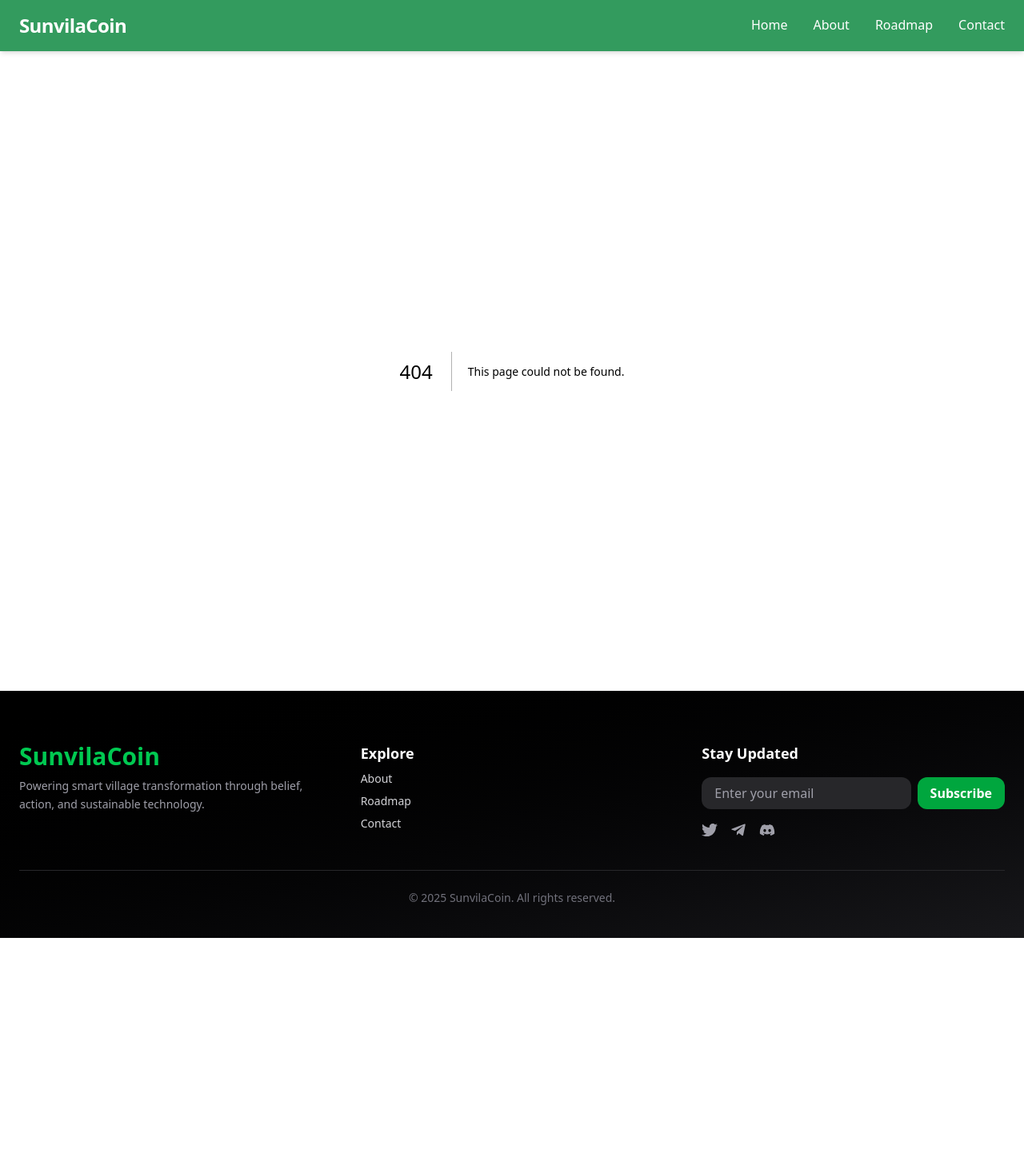
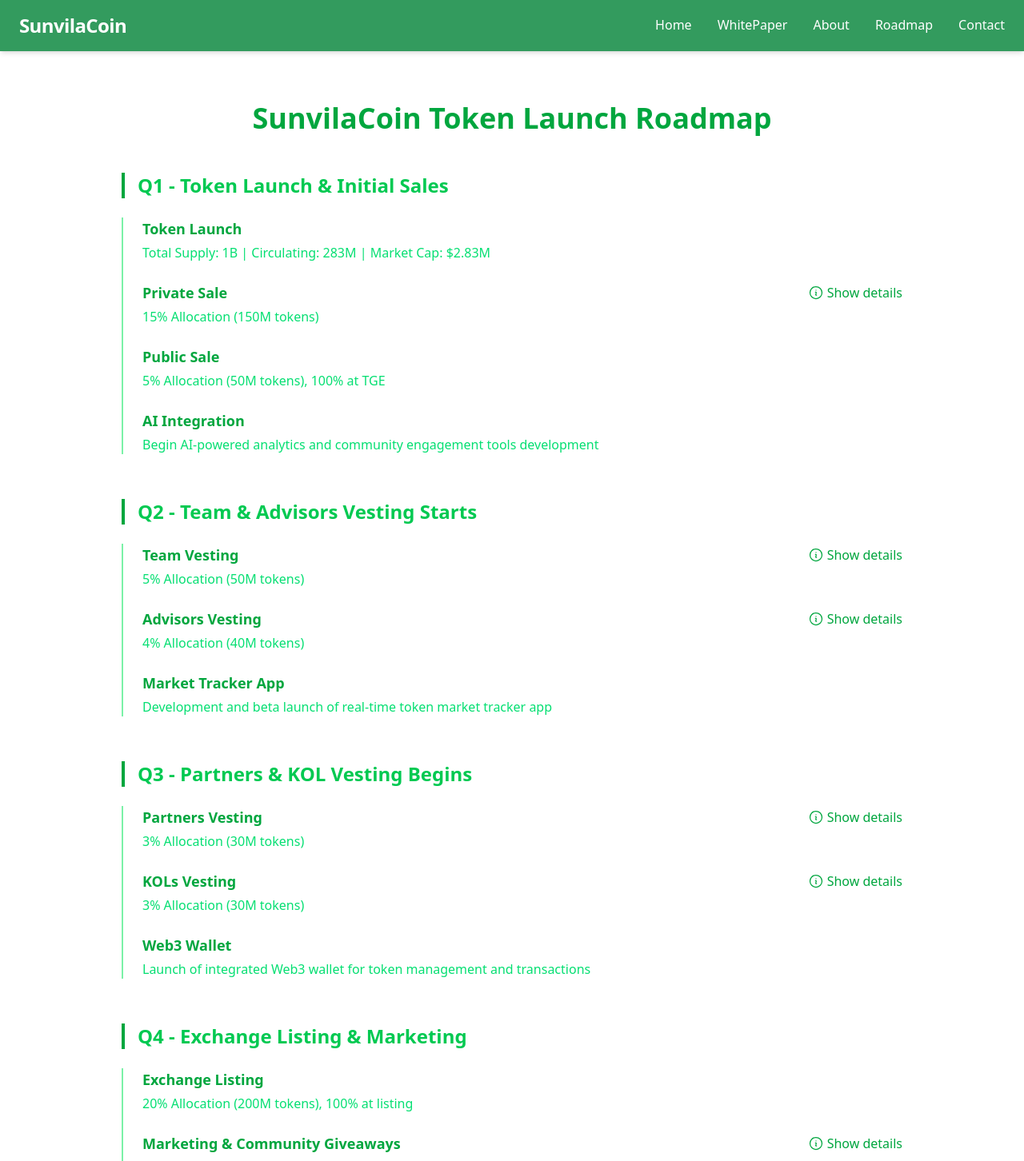
Before and after one commit to bellapacx/sunvila, a Next.js app: page /roadmap in a window 1280 px wide. Before the commit this address had no page. Shown: the top 1452 px of the page at 80% size. Before the commit the page ends 1173 px from the top, so only its background shows below. Built offline with nearby package versions, Linux system fonts and the light colour scheme.

Commit message:
lastrevission1s2

```diff
--- a/app/components/layout/Header.tsx
+++ b/app/components/layout/Header.tsx
@@ -9,19 +9,12 @@ export default function Header() {
 
   const navItems = [
     { label: 'Home', href: '/' },
-    { label: 'About', href: 'about' },
-    { label: 'Roadmap', href: 'roadmap' },
-    { label: 'Contact',href: '/contact', type: 'page' },
+    { label: 'WhitePaper', href: '/whitepaper.pdf' },
+    { label: 'About', href: '/about' },
+    { label: 'Roadmap', href: '/roadmap' },
+    { label: 'Contact', href: '/contact' },
+     // Actual page
   ];
-
-  // Scroll smoothly to section and close menu (for mobile)
-  function handleScroll(href: string) {
-    const element = document.getElementById(href);
-    if (element) {
-      element.scrollIntoView({ behavior: 'smooth' });
-    }
-    setIsOpen(false);
-  }
 
   return (
     <header className="sticky top-0 z-50 w-full backdrop-blur-md bg-green-700/80 text-white shadow-md">
@@ -29,7 +22,6 @@ export default function Header() {
         {/* Logo */}
         <a
           href="#home"
-          onClick={() => handleScroll('home')}
           className="text-2xl font-black tracking-tight hover:opacity-90 transition cursor-pointer"
         >
           SunvilaCoin
@@ -40,11 +32,7 @@ export default function Header() {
           {navItems.map(({ label, href }) => (
             <a
               key={href}
-              href={`#${href}`}
-              onClick={(e) => {
-                e.preventDefault();
-                handleScroll(href);
-              }}
+              href={href}
               className="relative group transition text-white hover:text-yellow-300 cursor-pointer"
             >
               {label}
@@ -77,11 +65,8 @@ export default function Header() {
             {navItems.map(({ label, href }) => (
               <a
                 key={href}
-                href={`#${href}`}
-                onClick={(e) => {
-                  e.preventDefault();
-                  handleScroll(href);
-                }}
+                href={href}
+                onClick={() => setIsOpen(false)}
                 className="block py-3 text-lg font-medium hover:text-yellow-400 transition cursor-pointer"
               >
                 {label}
--- a/app/components/sections/GDHRPkeyfeatures.tsx
+++ b/app/components/sections/GDHRPkeyfeatures.tsx
@@ -25,7 +25,7 @@ const features = [
   },
   {
     title: 'DAO Governance',
-    description: 'Diaspora investors vote on new projects and platform direction.',
+    description: 'Key Diaspora investors vote on new projects and platform direction.',
     icon: UsersIcon,
   },
 ]
--- a/app/components/sections/tokenomics.tsx
+++ b/app/components/sections/tokenomics.tsx
@@ -72,7 +72,7 @@ export default function Tokenomics() {
         <motion.div
   className="max-w-sm mx-auto bg-green-800 bg-opacity-40 rounded-3xl p-8 shadow-2xl"
   initial={{ scale: 0.85, opacity: 0 }}
-  whileInView={{ scale: 1.5, opacity: 1 }}
+  whileInView={{ scale: 1, opacity: 1 }}
   transition={{ duration: 0.6, ease: 'easeOut' }}
 >
   <PieChart
--- /dev/null
+++ b/app/roadmap/page.tsx
@@ -0,0 +1,172 @@
+'use client';
+
+import { useState } from 'react';
+import { InformationCircleIcon } from '@heroicons/react/24/outline';
+
+interface Milestone {
+  title: string;
+  description: string;
+  details?: string;
+}
+
+interface Quarter {
+  title: string;
+  milestones: Milestone[];
+}
+
+const quarters: Quarter[] = [
+  {
+    title: 'Q1 - Token Launch & Initial Sales',
+    milestones: [
+      {
+        title: 'Token Launch',
+        description: 'Total Supply: 1B | Circulating: 283M | Market Cap: $2.83M',
+      },
+      {
+        title: 'Private Sale',
+        description: '15% Allocation (150M tokens)',
+        details: 'TGE 25% (37.5M tokens), Cliff 1 month, 75% linear over 4 months',
+      },
+      {
+        title: 'Public Sale',
+        description: '5% Allocation (50M tokens), 100% at TGE',
+      },
+      {
+        title: 'AI Integration',
+        description: 'Begin AI-powered analytics and community engagement tools development',
+      },
+    ],
+  },
+  {
+    title: 'Q2 - Team & Advisors Vesting Starts',
+    milestones: [
+      {
+        title: 'Team Vesting',
+        description: '5% Allocation (50M tokens)',
+        details: 'Cliff 4 months, linear vesting over 2 years',
+      },
+      {
+        title: 'Advisors Vesting',
+        description: '4% Allocation (40M tokens)',
+        details: 'Cliff 3 months, linear vesting over 2 years',
+      },
+      {
+        title: 'Market Tracker App',
+        description: 'Development and beta launch of real-time token market tracker app',
+      },
+    ],
+  },
+  {
+    title: 'Q3 - Partners & KOL Vesting Begins',
+    milestones: [
+      {
+        title: 'Partners Vesting',
+        description: '3% Allocation (30M tokens)',
+        details: '15% TGE, cliff 3 months, 85% linear over 1 year',
+      },
+      {
+        title: 'KOLs Vesting',
+        description: '3% Allocation (30M tokens)',
+        details: '20% TGE, cliff 6 months, 80% linear over 2 years',
+      },
+      {
+        title: 'Web3 Wallet',
+        description: 'Launch of integrated Web3 wallet for token management and transactions',
+      },
+    ],
+  },
+  {
+    title: 'Q4 - Exchange Listing & Marketing',
+    milestones: [
+      {
+        title: 'Exchange Listing',
+        description: '20% Allocation (200M tokens), 100% at listing',
+      },
+      {
+        title: 'Marketing & Community Giveaways',
+        description: '18% Allocation (180M tokens)',
+        details: 'Cliff 1 month, 100% linear vesting over 1 year',
+      },
+    ],
+  },
+  {
+    title: 'Q5 - Development & Liquidity',
+    milestones: [
+      {
+        title: 'Development & Ecosystem',
+        description: '12% Allocation (120M tokens)',
+        details: 'Cliff 3 months, 100% linear vesting over 1 year',
+      },
+      {
+        title: 'Liquidity Pool',
+        description: '15% Allocation (150M tokens)',
+        details: '20% TGE, cliff 6 months, 80% linear vesting over 2 years',
+      },
+    ],
+  },
+];
+
+
+function MilestoneItem({ milestone, isOpen, onToggle }: { milestone: Milestone; isOpen: boolean; onToggle: () => void }) {
+  return (
+    <div className="mb-6">
+      <div className="flex items-center justify-between">
+        <h4 className="text-lg font-semibold text-green-600">{milestone.title}</h4>
+        {milestone.details && (
+          <button
+            onClick={onToggle}
+            aria-expanded={isOpen}
+            className="flex items-center gap-1 text-green-600 hover:text-green-800 focus:outline-none"
+          >
+            <InformationCircleIcon className="w-5 h-5" />
+            <span>{isOpen ? 'Hide details' : 'Show details'}</span>
+          </button>
+        )}
+      </div>
+      <p className="text-green-400 mt-1">{milestone.description}</p>
+      {isOpen && milestone.details && (
+        <p className="mt-2 text-green-700 bg-green-100 rounded-md p-3 whitespace-pre-wrap">{milestone.details}</p>
+      )}
+    </div>
+  );
+}
+
+export default function Roadmap() {
+  const [openIndex, setOpenIndex] = useState<{ quarter: number; milestone: number } | null>(null);
+
+  const toggleDetails = (quarterIndex: number, milestoneIndex: number) => {
+    if (openIndex && openIndex.quarter === quarterIndex && openIndex.milestone === milestoneIndex) {
+      setOpenIndex(null);
+    } else {
+      setOpenIndex({ quarter: quarterIndex, milestone: milestoneIndex });
+    }
+  };
+
+  return (
+    <section id='roadmap' className="max-w-5xl mx-auto px-6 py-16">
+      <h2 className="text-4xl font-extrabold text-green-600 mb-12 text-center">
+        SunvilaCoin Token Launch Roadmap
+      </h2>
+
+      <div className="space-y-14">
+        {quarters.map((quarter, qIdx) => (
+          <div key={qIdx}>
+            <h3 className="text-2xl font-bold text-green-500 mb-6 border-l-4 border-green-600 pl-4">
+              {quarter.title}
+            </h3>
+            <div className="pl-6 border-l-2 border-green-300">
+              {quarter.milestones.map((milestone, mIdx) => (
+                <MilestoneItem
+                  key={mIdx}
+                  milestone={milestone}
+                  isOpen={!!openIndex && openIndex.quarter === qIdx && openIndex.milestone === mIdx}
+                  onToggle={() => toggleDetails(qIdx, mIdx)}
+                />
+              ))}
+            </div>
+          </div>
+        ))}
+      </div>
+    </section>
+  );
+}
```
